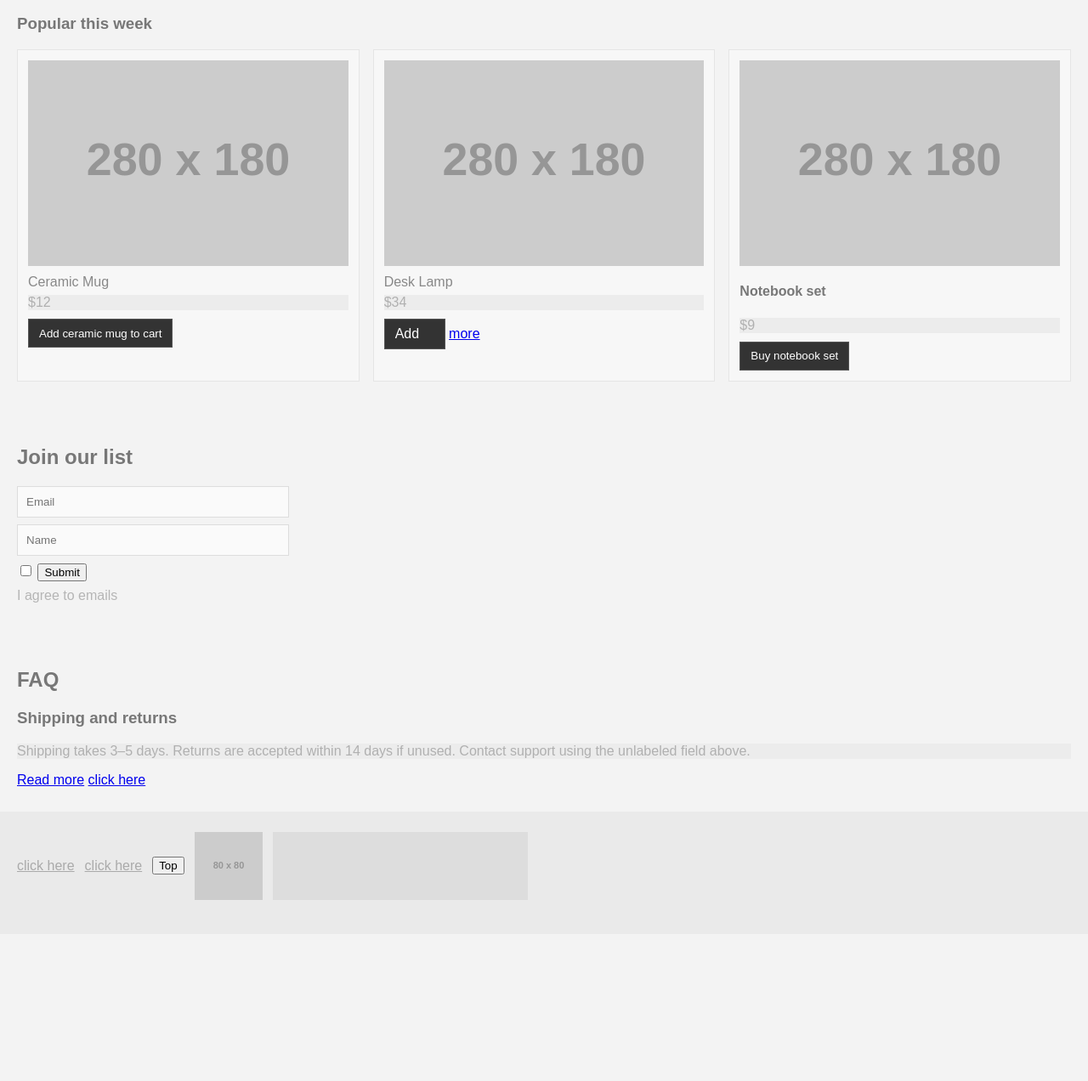
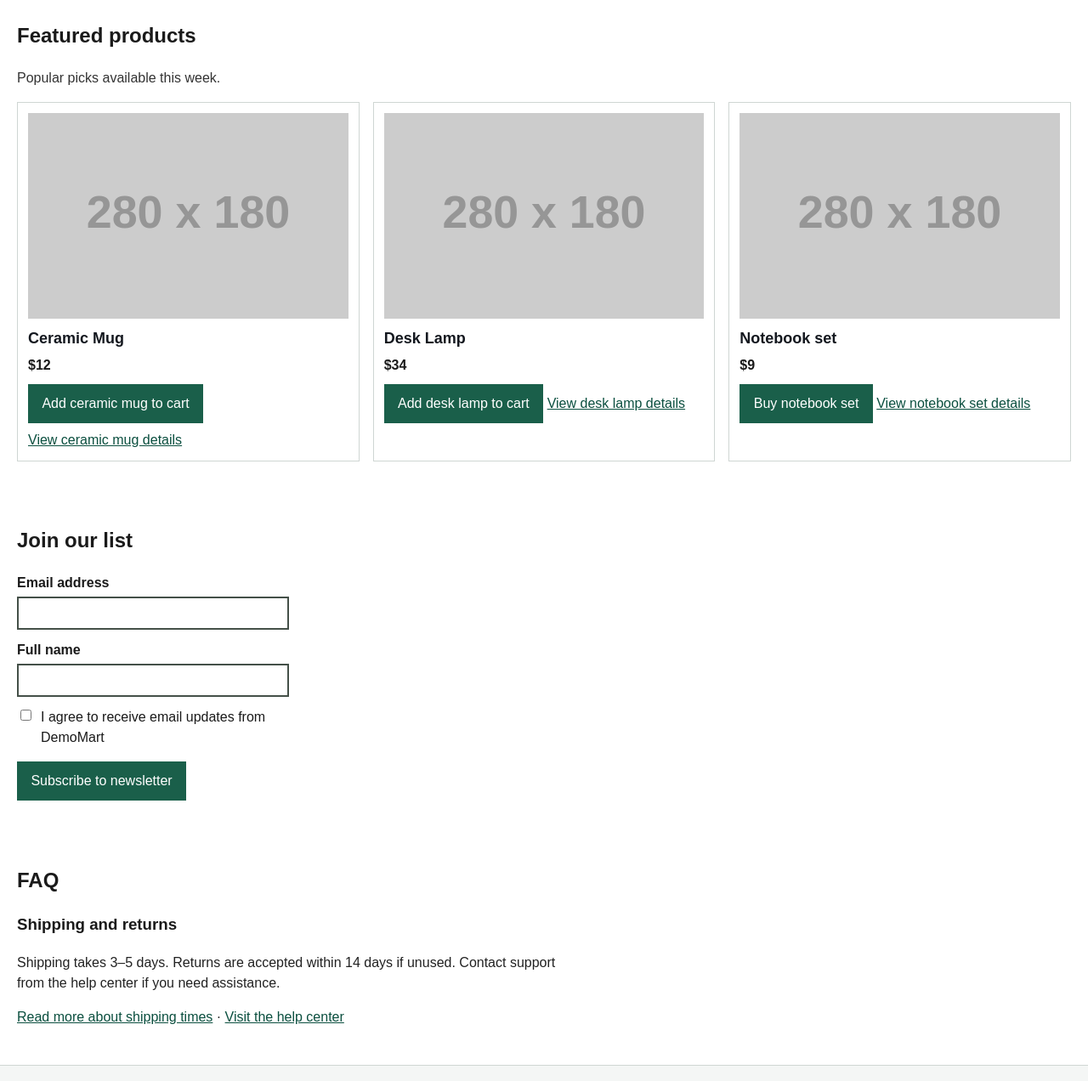
Before and after one commit to Asim-Zaheer/test-accessGuard, a website: page index.html in a window 1280 px wide. Shown: the part 621-1893 px from the top of the page at 85% size. Before the commit the page ends 1720 px from the top, so only its background shows below. Drawn offline with Linux system fonts and the light colour scheme; placeholder pictures from the web are drawn by us.

Commit message:
back to 100

```diff
--- a/index.html
+++ b/index.html
@@ -3,118 +3,161 @@
   <head>
     <meta charset="utf-8" />
     <meta name="viewport" content="width=device-width, initial-scale=1" />
-    <title>DemoMart Shop</title>
+    <title>DemoMart Shop — accessible everyday essentials</title>
     <link rel="stylesheet" href="styles.css" />
   </head>
   <body>
-    <!--
-      AccessGuard test site — HALF FIX (for score testing).
-      Fixed ~half of findings. Remaining intentional failures below.
-    -->
+    <a class="skip-link" href="#main-content">Skip to main content</a>
 
-    <div class="topbar">
-      <img src="https://placehold.co/120x40/png" alt="DemoMart logo" />
-      <div class="nav-actions">
-        <!-- Still broken: empty link -->
-        <a href="#"></a>
-        <button class="icon-btn" type="button" aria-label="Open shopping cart" onclick="alert('cart')">
-          Cart
+    <header class="topbar">
+      <a class="brand" href="/">
+        <img
+          src="https://placehold.co/120x40/1a5f4a/ffffff/png?text=DemoMart"
+          alt="DemoMart home"
+          width="120"
+          height="40"
+        />
+      </a>
+      <nav class="nav-actions" aria-label="Account">
+        <a href="/wishlist">Wishlist</a>
+        <button class="icon-btn" type="button" onclick="alert('cart')">
+          Open shopping cart
         </button>
-        <button class="icon-btn" type="button" aria-label="Open account menu">
-          Account
+        <button class="icon-btn" type="button">Open account menu</button>
+      </nav>
+    </header>
+
+    <main id="main-content">
+      <section class="hero" aria-labelledby="hero-heading">
+        <h1 id="hero-heading">DemoMart everyday essentials</h1>
+        <p>
+          Welcome to DemoMart — shop mugs, lamps, and desk accessories with clear labels,
+          text alternatives, and keyboard-friendly controls.
+        </p>
+        <a href="#products" class="cta">Browse featured products</a>
+        <button type="button" class="secondary-btn" onclick="location.hash='products'">
+          Jump to product list
         </button>
-      </div>
-    </div>
+      </section>
 
-    <div class="hero">
-      <h1>DemoMart everyday essentials</h1>
-      <p class="low-contrast">
-        Welcome to DemoMart — everyday essentials with unclear labels, missing text alternatives,
-        and controls that assistive technology cannot name.
-      </p>
-      <!-- Still broken: vague link text + low contrast -->
-      <a href="#products" class="cta">click here</a>
-      <button type="button" onclick="location.hash='products'">Shop products</button>
-    </div>
+      <section class="banner" aria-label="Promotions">
+        <img
+          src="https://placehold.co/900x220/1a5f4a/ffffff/png?text=Storewide+Sale"
+          alt="Storewide sale on mugs, lamps, and desk accessories"
+          width="900"
+          height="220"
+        />
+      </section>
 
-    <div class="banner">
+      <section id="products" class="section" aria-labelledby="products-heading">
+        <h2 id="products-heading">Featured products</h2>
+        <p class="section-intro">Popular picks available this week.</p>
+
+        <ul class="grid">
+          <li class="card">
+            <article>
+              <img
+                src="https://placehold.co/280x180/e8f2ee/1a5f4a/png?text=Mug"
+                alt="White ceramic mug on a wooden table"
+                width="280"
+                height="180"
+              />
+              <h3 class="card-title">Ceramic Mug</h3>
+              <p class="price">$12</p>
+              <button class="buy" type="button">Add ceramic mug to cart</button>
+              <a href="/product-1">View ceramic mug details</a>
+            </article>
+          </li>
+
+          <li class="card">
+            <article>
+              <img
+                src="https://placehold.co/280x180/e8f2ee/1a5f4a/png?text=Lamp"
+                alt="Black desk lamp with an adjustable arm"
+                width="280"
+                height="180"
+              />
+              <h3 class="card-title">Desk Lamp</h3>
+              <p class="price">$34</p>
+              <button class="buy" type="button" onclick="alert('added')">
+                Add desk lamp to cart
+              </button>
+              <a href="/product-2">View desk lamp details</a>
+            </article>
+          </li>
+
+          <li class="card">
+            <article>
+              <img
+                src="https://placehold.co/280x180/e8f2ee/1a5f4a/png?text=Notebook"
+                alt="Stack of ruled notebooks with a pen"
+                width="280"
+                height="180"
+              />
+              <h3 class="card-title">Notebook set</h3>
+              <p class="price">$9</p>
+              <button class="buy" type="button">Buy notebook set</button>
+              <a href="/product-3">View notebook set details</a>
+            </article>
+          </li>
+        </ul>
+      </section>
+
+      <section class="section newsletter" aria-labelledby="newsletter-heading">
+        <h2 id="newsletter-heading">Join our list</h2>
+        <form action="#" method="get">
+          <div class="field">
+            <label for="email">Email address</label>
+            <input id="email" type="email" name="email" autocomplete="email" required />
+          </div>
+          <div class="field">
+            <label for="name">Full name</label>
+            <input id="name" type="text" name="name" autocomplete="name" required />
+          </div>
+          <div class="field checkbox-field">
+            <input id="agree" type="checkbox" name="agree" required />
+            <label for="agree">I agree to receive email updates from DemoMart</label>
+          </div>
+          <button type="submit">Subscribe to newsletter</button>
+        </form>
+      </section>
+
+      <section class="section faq" aria-labelledby="faq-heading">
+        <h2 id="faq-heading">FAQ</h2>
+        <h3>Shipping and returns</h3>
+        <p>
+          Shipping takes 3–5 days. Returns are accepted within 14 days if unused.
+          Contact support from the help center if you need assistance.
+        </p>
+        <p>
+          <a href="/shipping">Read more about shipping times</a>
+          ·
+          <a href="/help">Visit the help center</a>
+        </p>
+      </section>
+    </main>
+
+    <footer class="footer">
+      <nav aria-label="Legal">
+        <a href="/privacy">Privacy policy</a>
+        <a href="/terms">Terms of service</a>
+      </nav>
+      <button type="button" onclick="window.scrollTo({ top: 0, behavior: 'smooth' })">
+        Back to top
+      </button>
       <img
-        src="https://placehold.co/900x220/cccccc/999999/png?text=Sale+Banner"
-        alt="Storewide sale on mugs, lamps, and desk accessories"
+        src="https://placehold.co/80x80/1a5f4a/ffffff/png?text=DM"
+        alt="DemoMart brand mark"
+        width="80"
+        height="80"
       />
-    </div>
-
-    <div id="products" class="section">
-      <h2>Featured products</h2>
-      <h3>Popular this week</h3>
-
-      <div class="grid">
-        <div class="card">
-          <img src="https://placehold.co/280x180/png" alt="White ceramic mug on a wooden table" />
-          <div class="card-title">Ceramic Mug</div>
-          <div class="price low-contrast">$12</div>
-          <button class="buy" type="button">Add ceramic mug to cart</button>
-          <!-- Still broken: empty link -->
-          <a href="/product-1"></a>
-        </div>
-
-        <div class="card">
-          <!-- Still broken: no alt -->
-          <img src="https://placehold.co/280x180/dddddd/aaaaaa/png" />
-          <div class="card-title">Desk Lamp</div>
-          <div class="price low-contrast">$34</div>
-          <!-- Still broken: span used as button -->
-          <span class="buy" onclick="alert('added')">Add</span>
-          <a href="#">more</a>
-        </div>
-
-        <div class="card">
-          <!-- Still broken: no alt -->
-          <img src="https://placehold.co/280x180/eeeeee/bbbbbb/png" />
-          <h4>Notebook set</h4>
-          <div class="price low-contrast">$9</div>
-          <button class="buy" type="button">Buy notebook set</button>
-        </div>
-      </div>
-    </div>
-
-    <div class="section newsletter">
-      <h2>Join our list</h2>
-      <!-- Still broken: inputs without associated labels -->
-      <form action="#" method="get">
-        <input type="text" placeholder="Email" name="email" />
-        <input type="text" placeholder="Name" />
-        <input type="checkbox" />
-        <button type="submit">Submit</button>
-      </form>
-      <label>I agree to emails</label>
-    </div>
-
-    <div class="section faq">
-      <h2>FAQ</h2>
-      <h3>Shipping and returns</h3>
-      <p class="low-contrast">
-        Shipping takes 3–5 days. Returns are accepted within 14 days if unused.
-        Contact support using the unlabeled field above.
-      </p>
-      <a href="javascript:void(0)">Read more</a>
-      <a href="/help">click here</a>
-    </div>
-
-    <div class="footer">
-      <!-- Still broken: repeated vague link text -->
-      <a href="/privacy">click here</a>
-      <a href="/terms">click here</a>
-      <button type="button" aria-label="Back to top">Top</button>
-      <!-- Still broken: no alt -->
-      <img src="https://placehold.co/80x80/png" />
       <iframe
         src="about:blank"
         width="300"
         height="80"
         title="DemoMart partner promotion"
       ></iframe>
-    </div>
+    </footer>
 
     <script src="script.js"></script>
   </body>
--- a/styles.css
+++ b/styles.css
@@ -1,4 +1,4 @@
-/* Half-fixed DemoMart: some contrast still intentionally weak for remaining findings */
+/* Fully remediated DemoMart — WCAG AA contrast and clear focus */
 
 * {
   box-sizing: border-box;
@@ -7,57 +7,102 @@
 body {
   margin: 0;
   font-family: Arial, Helvetica, sans-serif;
-  background: #f3f3f3;
-  color: #777;
+  background: #ffffff;
+  color: #1a1a1a;
+  line-height: 1.5;
+}
+
+a {
+  color: #0b4f3f;
+}
+
+a:focus-visible,
+button:focus-visible,
+input:focus-visible {
+  outline: 3px solid #1a5f4a;
+  outline-offset: 2px;
+}
+
+.skip-link {
+  position: absolute;
+  left: -9999px;
+  top: 0;
+  background: #1a5f4a;
+  color: #ffffff;
+  padding: 0.75rem 1rem;
+  z-index: 1000;
+}
+
+.skip-link:focus {
+  left: 0.75rem;
+  top: 0.75rem;
 }
 
 .topbar {
   display: flex;
   justify-content: space-between;
   align-items: center;
+  gap: 1rem;
   padding: 12px 20px;
-  background: #ececec;
+  background: #f4f6f5;
+  border-bottom: 1px solid #cfd6d3;
+}
+
+.brand {
+  display: inline-flex;
 }
 
 .nav-actions {
   display: flex;
-  gap: 8px;
+  flex-wrap: wrap;
+  gap: 12px;
   align-items: center;
 }
 
-.icon-btn {
-  min-height: 36px;
-  padding: 6px 10px;
-  border: 1px solid #ddd;
-  background: #fafafa;
+.icon-btn,
+.secondary-btn,
+.buy,
+button[type="submit"],
+.footer button {
+  min-height: 44px;
+  padding: 0.55rem 0.9rem;
+  border: 2px solid #1a5f4a;
+  background: #1a5f4a;
+  color: #ffffff;
   cursor: pointer;
-  color: #333;
+  font: inherit;
+}
+
+.secondary-btn {
+  background: #ffffff;
+  color: #1a5f4a;
 }
 
 .hero {
   padding: 48px 20px;
-  background: #e8e8e8;
+  background: #eef5f2;
 }
 
 .hero h1 {
-  min-height: 1.2em;
   margin: 0 0 12px;
-  color: #222;
+  color: #14181f;
+  font-size: 2rem;
 }
 
-.low-contrast {
-  color: #b0b0b0;
-  background: #ececec;
+.hero p {
+  max-width: 40rem;
+  color: #222;
 }
 
 .cta {
   display: inline-block;
   margin-top: 16px;
   margin-right: 8px;
-  padding: 10px 16px;
-  background: #cfcfcf;
-  color: #a0a0a0;
+  padding: 0.7rem 1rem;
+  background: #1a5f4a;
+  color: #ffffff;
   text-decoration: none;
+  font-weight: 600;
 }
 
 .banner {
@@ -67,6 +112,7 @@ body {
 .banner img {
   width: 100%;
   max-width: 900px;
+  height: auto;
   display: block;
 }
 
@@ -74,15 +120,23 @@ body {
   padding: 28px 20px;
 }
 
+.section-intro {
+  color: #333;
+  margin-top: 0;
+}
+
 .grid {
+  list-style: none;
+  margin: 0;
+  padding: 0;
   display: grid;
   grid-template-columns: repeat(auto-fit, minmax(220px, 1fr));
   gap: 16px;
 }
 
 .card {
-  background: #f7f7f7;
-  border: 1px solid #e5e5e5;
+  background: #ffffff;
+  border: 1px solid #cfd6d3;
   padding: 12px;
 }
 
@@ -93,57 +147,82 @@ body {
 }
 
 .card-title {
-  margin-top: 10px;
-  font-size: 16px;
-  color: #888;
+  margin: 10px 0 6px;
+  font-size: 1.125rem;
+  color: #14181f;
 }
 
 .price {
-  margin: 6px 0 10px;
+  margin: 0 0 10px;
+  color: #1a1a1a;
+  font-weight: 600;
 }
 
-.buy {
+.card a {
   display: inline-block;
-  min-width: 72px;
-  min-height: 34px;
-  padding: 8px 12px;
-  border: 1px solid #555;
-  background: #333;
-  color: #fff;
-  cursor: pointer;
+  margin-top: 8px;
 }
 
-.newsletter input[type="text"] {
-  display: block;
-  width: 100%;
+.newsletter .field {
+  margin-bottom: 12px;
   max-width: 320px;
-  margin-bottom: 8px;
-  padding: 10px;
-  border: 1px solid #ddd;
-  background: #fafafa;
-  color: #aaa;
 }
 
 .newsletter label {
   display: block;
-  margin-top: 8px;
-  color: #b5b5b5;
+  margin-bottom: 4px;
+  color: #1a1a1a;
+  font-weight: 600;
+}
+
+.newsletter input[type="email"],
+.newsletter input[type="text"] {
+  display: block;
+  width: 100%;
+  padding: 10px;
+  border: 2px solid #445048;
+  background: #ffffff;
+  color: #1a1a1a;
+}
+
+.checkbox-field {
+  display: flex;
+  gap: 8px;
+  align-items: flex-start;
+  max-width: 28rem;
+}
+
+.checkbox-field label {
+  font-weight: 400;
+}
+
+.faq p {
+  color: #222;
+  max-width: 40rem;
 }
 
 .footer {
   padding: 24px 20px 40px;
-  background: #eaeaea;
+  background: #f4f6f5;
+  border-top: 1px solid #cfd6d3;
   display: flex;
   flex-wrap: wrap;
-  gap: 12px;
+  gap: 16px;
   align-items: center;
 }
 
+.footer nav {
+  display: flex;
+  flex-wrap: wrap;
+  gap: 16px;
+}
+
 .footer a {
-  color: #aaa;
+  color: #0b4f3f;
+  font-weight: 600;
 }
 
 iframe {
-  border: 1px solid #ddd;
-  background: #ddd;
+  border: 1px solid #445048;
+  background: #ffffff;
 }
```
Also changed, not shown: script.js (+3 -4 lines), README.md.
